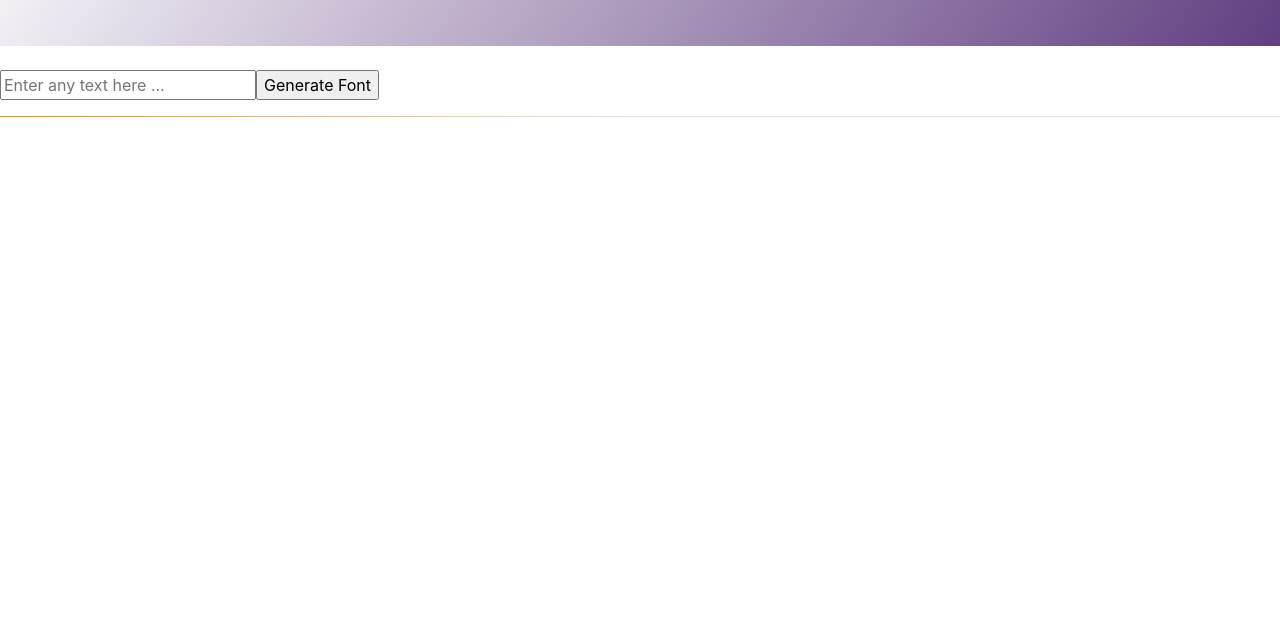
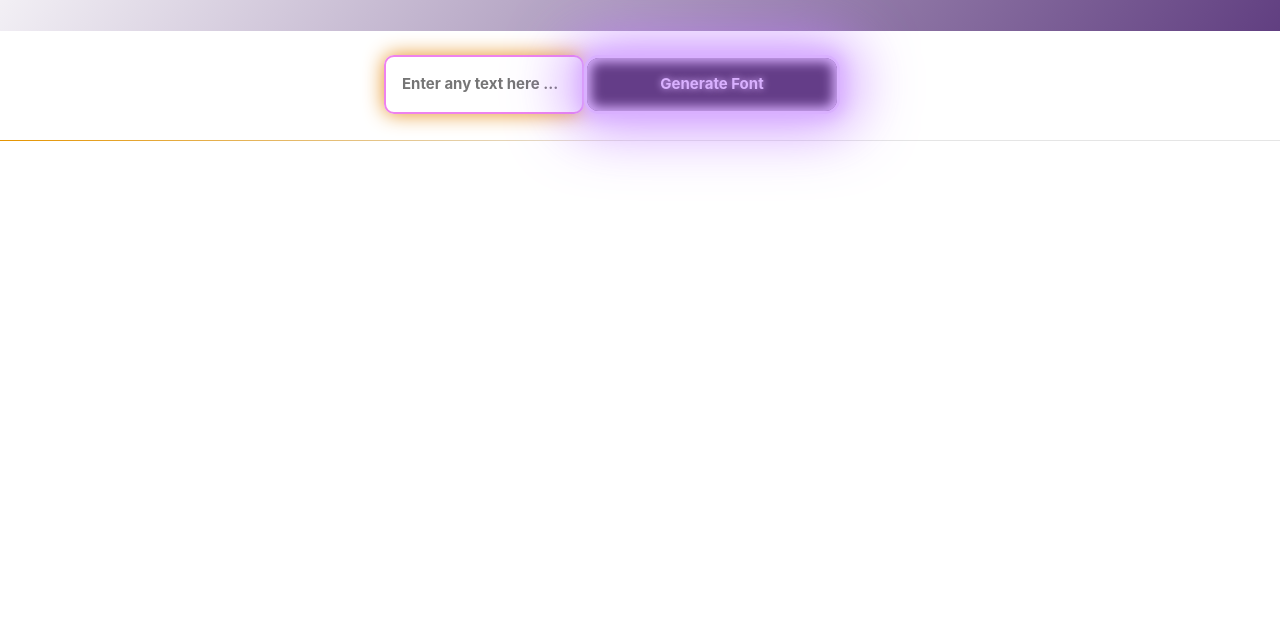
Before and after one commit to vinay7330/font-fission, a plain HTML site: page index.html in a window 1280 px wide. Shown: the part 163-800 px from the top of the page. Drawn offline with nearby package versions, Linux system fonts and the light colour scheme.

Commit message:
Update fontchanger.css

```diff
--- a/fontchanger.css
+++ b/fontchanger.css
@@ -1,14 +1,137 @@
+.input-group {
+   text-align: center;
+   margin: 0 auto;
+   width: 40%;
+   }
+   .input-group {
+      display: flex;
+      flex-wrap: wrap;
+   }
 
-   #given{
-    font-size: 20px;
-    border-radius: 15px;
-    background-color:palegreen;
+   .input-group input,
+   .input-group .button--submit {
+      width: 100%;
+      margin-bottom: 10px;
+   }
+
+   @media (min-width: 576px) {
+      .input-group input,
+      .input-group .button--submit {
+         width: 50%;
+      }
+   }
+   .input {
+      border: 2px solid violet;
+      border-radius: 20px;
+      box-shadow: 0 0 20px rgb(230, 144, 33);
+      transition: all 0.5s ease-in-out;
+      }
+
+      .input:focus {
+      border: 3px solid #bd2525;
+      box-shadow: 0 0 20px #f0900a;
+      }
+   .input {
+animation: slideInLeft 1s ease;
+}
+
+.button--submit {
+animation: slideInRight 1s ease;
+}
+
+@keyframes slideInLeft {
+0% {
+transform: translateX(-100%);
+}
+100% {
+transform: translateX(0);
+}
+}
+
+@keyframes slideInRight {
+0% {
+transform: translateX(100%);
+}
+100% {
+transform: translateX(0);
+}
+}
+
+ .input {
+   min-height: 50px;
+   max-width: 200px;
+   font-size: 15px;
+   padding: 0 1rem;
+   color: black;
+   font-size: 15px;
+   border-radius :10px;
+   background-color: transparent;
+   font-weight: bold;
  }
-input[type=button]{
-   font-size: medium;
-   border-radius: 15px;
-   background-color: bisque;
-}
+
+ .button--submit {
+   min-height: 50px;
+   padding: .5em 1em;
+   border: none;
+   border-radius: 0 6px 6px 0;
+   background-color: #5e4dcd;
+   color: #fff;
+   font-size: 15px;
+   cursor: pointer;
+   transition: background-color .3s ease-in-out;
+   --glow-color: rgb(217, 176, 255);
+   --glow-spread-color: rgba(191, 123, 255, 0.781);
+   --enhanced-glow-color: rgb(231, 206, 255);
+   --btn-color: rgb(100, 61, 136);
+   border: .25em solid var(--glow-color);
+   padding: 1em 3em;
+   color: var(--glow-color);
+   font-size: 15px;
+   font-weight: bold;
+   background-color: var(--btn-color);
+   border-radius: 1em;
+   outline: none;
+   box-shadow: 0 0 1em .25em var(--glow-color),
+          0 0 4em 1em var(--glow-spread-color),
+          inset 0 0 .75em .25em var(--glow-color);
+   text-shadow: 0 0 .5em var(--glow-color);
+   position: relative;
+   transition: all 0.3s;
+ }
+
+ .button--submit:hover {
+   background-color: #5e5dcd;
+   color: var(--btn-color);
+ background-color: var(--glow-color);
+ box-shadow: 0 0 1em .25em var(--glow-color),
+        0 0 4em 2em var(--glow-spread-color),
+        inset 0 0 .75em .25em var(--glow-color);
+ }
+ .button--submit::after {
+   pointer-events: none;
+   content: "";
+   position: absolute;
+   top: 120%;
+   left: 0;
+   height: 100%;
+   width: 100%;
+   background-color: var(--glow-spread-color);
+   filter: blur(2em);
+   opacity: .7;
+   transform: perspective(1.5em) rotateX(35deg) scale(1, .6);
+  }
+  .button--submit:active {
+   box-shadow: 0 0 0.6em .25em var(--glow-color),
+          0 0 2.5em 2em var(--glow-spread-color),
+          inset 0 0 .5em .25em var(--glow-color);
+  }
+ .input:focus, .input:focus-visible {
+   border-color: #782d02;
+   outline: none;
+ }
+
+
+
 .display-text {
     text-align: center;
     font-size: 50px;
@@ -16,11 +139,12 @@ input[type=button]{
     max-width: 70%;
   }
   p{
-    font-size: 30px;
-    font-family: gabriola;
+    font-size: 20px;
+    font-family: cambria;
     font-style: italic;
     text-align: center;
     font-weight: bolder;
+    text-shadow: 1px 1px rgb(233, 142, 15);
   }
   h1{
  font-family:cambria;
```
